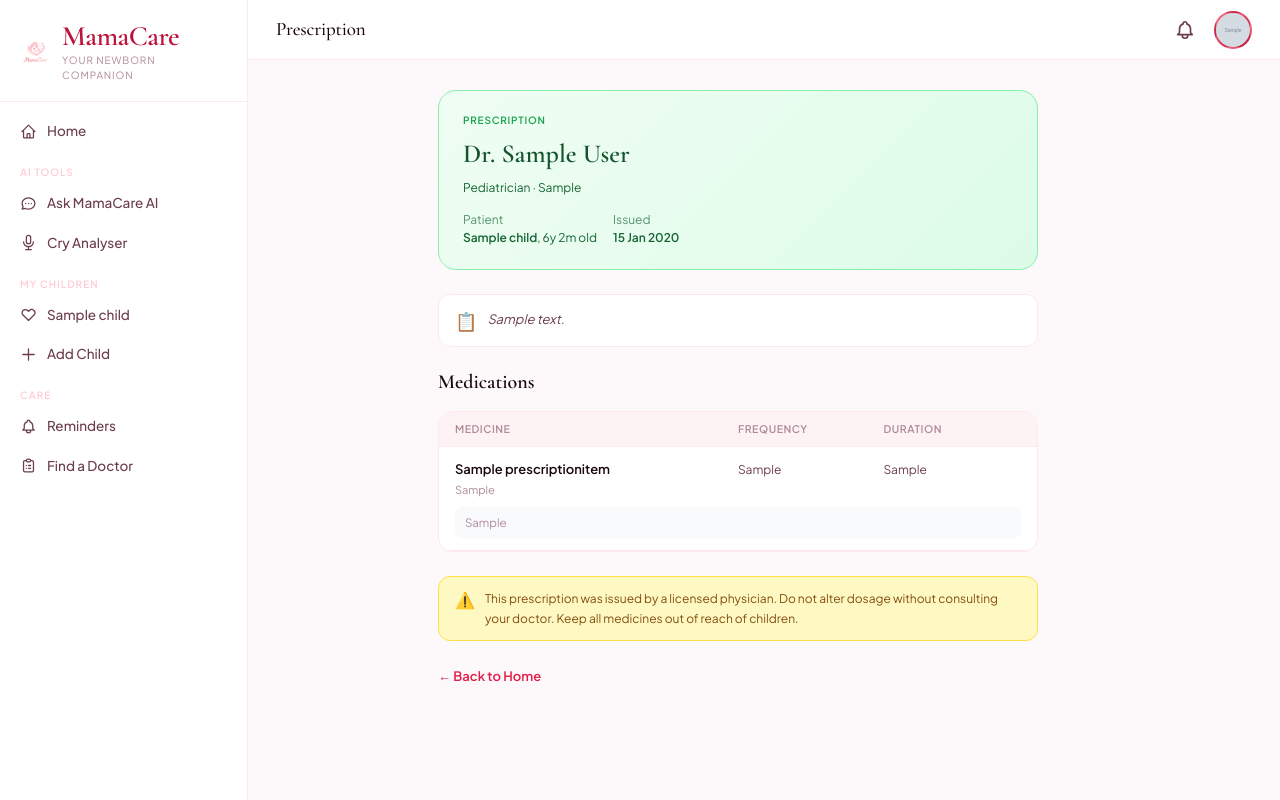
After one commit to enricoshilisia/mamacareai, a Django app: page /rx/00000000-0000-0000-0000-000000000001/ in a window 1280 px wide. The commit adds this page. Run offline with Django 5.2, Linux system fonts and the light colour scheme; a user stored in the database is signed in; tables that the repository leaves empty hold one stand-in row (values such as "Sample post"); grey boxes marked "Sample" are stand-in pictures; data that the repository does not hold is empty; some libraries are stand-ins or nearby versions.

Commit message:
Add dedicated prescription detail page for mothers
- New view prescriptions:detail — mother-only, shows full prescription
- New template with grid layout: medicine/frequency/duration columns,
  instructions below each drug, doctor info header, disclaimer
- Home page 'Full Rx' link now points to prescription detail instead of chat

Co-Authored-By: Claude Sonnet 4.6 <noreply@anthropic.com>

```diff
--- a/mothers/templates/mothers/home.html
+++ b/mothers/templates/mothers/home.html
@@ -133,7 +133,7 @@
       <h2 style="font-family:'Cormorant Garamond',serif;font-size:22px;font-weight:600;color:var(--ink);margin:0;">💊 Medication Schedule</h2>
       <p style="font-size:11px;color:var(--ink-3);margin:3px 0 0;">Dr. {{ rx.consultation.physician.full_name }}{% if rx.consultation.child %} · {{ rx.consultation.child.name }}{% endif %} · {{ rx.confirmed_at|date:"d M Y" }}</p>
     </div>
-    <a href="{% url 'consultations:chat_room' rx.consultation.pk %}"
+    <a href="{% url 'prescriptions:detail' rx.pk %}"
        style="font-size:11px;font-weight:600;color:var(--rose-mid);text-decoration:none;background:var(--rose-pale);border:1px solid var(--rose-border);border-radius:7px;padding:5px 10px;white-space:nowrap;flex-shrink:0;">
       Full Rx →
     </a>
--- /dev/null
+++ b/prescriptions/templates/prescriptions/prescription_detail.html
@@ -0,0 +1,88 @@
+{% extends "mothers/base.html" %}
+{% block title %}Prescription – MamaCare{% endblock %}
+{% block topbar_title %}Prescription{% endblock %}
+
+{% block content %}
+<div style="max-width:600px;margin:0 auto;">
+
+  {# ── Header ── #}
+  <div style="background:linear-gradient(135deg,#f0fdf4,#dcfce7);border:1px solid #86efac;border-radius:18px;padding:22px 24px;margin-bottom:24px;">
+    <p style="font-size:10px;font-weight:700;letter-spacing:.08em;text-transform:uppercase;color:#16a34a;margin-bottom:6px;">Prescription</p>
+    <h1 style="font-family:'Cormorant Garamond',serif;font-size:26px;font-weight:600;color:#14532d;margin:0 0 6px;">
+      Dr. {{ rx.consultation.physician.full_name }}
+    </h1>
+    <p style="font-size:12px;color:#166534;margin:0;">
+      {{ rx.consultation.physician.get_specialization_display }}
+      {% if rx.consultation.physician.hospital %} · {{ rx.consultation.physician.hospital }}{% endif %}
+    </p>
+    <div style="display:flex;gap:16px;margin-top:14px;flex-wrap:wrap;">
+      {% if rx.consultation.child %}
+      <div style="font-size:12px;color:#166534;">
+        <span style="opacity:.7;">Patient</span><br>
+        <strong>{{ rx.consultation.child.name }}</strong>{% if rx.consultation.child.age_display %}, {{ rx.consultation.child.age_display }}{% endif %}
+      </div>
+      {% endif %}
+      <div style="font-size:12px;color:#166534;">
+        <span style="opacity:.7;">Issued</span><br>
+        <strong>{{ rx.confirmed_at|date:"d M Y" }}</strong>
+      </div>
+    </div>
+  </div>
+
+  {# ── Notes ── #}
+  {% if rx.notes %}
+  <div style="background:var(--surface);border:1px solid var(--rose-border);border-radius:12px;padding:14px 16px;margin-bottom:20px;display:flex;gap:10px;align-items:flex-start;">
+    <span style="font-size:18px;line-height:1.3;">📋</span>
+    <p style="font-size:13px;color:var(--ink-2);line-height:1.6;margin:0;font-style:italic;">{{ rx.notes }}</p>
+  </div>
+  {% endif %}
+
+  {# ── Medication table ── #}
+  <div style="margin-bottom:24px;">
+    <h2 style="font-family:'Cormorant Garamond',serif;font-size:20px;font-weight:600;color:var(--ink);margin-bottom:14px;">Medications</h2>
+
+    <div style="background:var(--surface);border:1px solid var(--rose-border);border-radius:14px;overflow:hidden;">
+      {# Column headers #}
+      <div style="display:grid;grid-template-columns:2fr 1fr 1fr;background:#fdf2f4;border-bottom:1px solid var(--rose-border);padding:9px 16px;gap:8px;">
+        <p style="font-size:10.5px;font-weight:700;color:var(--ink-3);text-transform:uppercase;letter-spacing:.05em;margin:0;">Medicine</p>
+        <p style="font-size:10.5px;font-weight:700;color:var(--ink-3);text-transform:uppercase;letter-spacing:.05em;margin:0;">Frequency</p>
+        <p style="font-size:10.5px;font-weight:700;color:var(--ink-3);text-transform:uppercase;letter-spacing:.05em;margin:0;">Duration</p>
+      </div>
+
+      {% for item in rx.items.all %}
+      <div style="border-bottom:1px solid var(--rose-border);">
+        {# Main row #}
+        <div style="display:grid;grid-template-columns:2fr 1fr 1fr;padding:13px 16px;gap:8px;align-items:start;">
+          <div>
+            <p style="font-size:13px;font-weight:700;color:var(--ink);margin:0;">{{ item.drug_name }}</p>
+            <p style="font-size:11px;color:var(--ink-3);margin:2px 0 0;">{{ item.dosage }}</p>
+          </div>
+          <p style="font-size:12px;color:var(--ink-2);margin:0;padding-top:1px;">{{ item.frequency }}</p>
+          <p style="font-size:12px;color:var(--ink-2);margin:0;padding-top:1px;">{{ item.duration }}</p>
+        </div>
+        {# Instructions row if present #}
+        {% if item.instructions %}
+        <div style="padding:0 16px 12px;margin-top:-4px;">
+          <p style="font-size:11.5px;color:var(--ink-3);background:#f8fafc;border-radius:7px;padding:7px 10px;margin:0;line-height:1.5;">{{ item.instructions }}</p>
+        </div>
+        {% endif %}
+      </div>
+      {% endfor %}
+    </div>
+  </div>
+
+  {# ── Disclaimer ── #}
+  <div style="background:#fef9c3;border:1px solid #fde047;border-radius:12px;padding:12px 16px;margin-bottom:24px;display:flex;gap:10px;align-items:flex-start;">
+    <span style="font-size:16px;line-height:1.4;">⚠️</span>
+    <p style="font-size:12px;color:#854d0e;line-height:1.6;margin:0;">
+      This prescription was issued by a licensed physician. Do not alter dosage without consulting your doctor. Keep all medicines out of reach of children.
+    </p>
+  </div>
+
+  {# ── Back link ── #}
+  <a href="{% url 'mothers:home' %}" style="display:inline-flex;align-items:center;gap:6px;font-size:13px;font-weight:600;color:var(--rose-mid);text-decoration:none;">
+    ← Back to Home
+  </a>
+
+</div>
+{% endblock %}
--- a/prescriptions/urls.py
+++ b/prescriptions/urls.py
@@ -7,4 +7,5 @@ urlpatterns = [
     path('<uuid:pk>/suggest/',  views.suggest_drugs,        name='suggest'),
     path('<uuid:pk>/confirm/',  views.confirm_prescription,  name='confirm'),
     path('<uuid:pk>/get/',      views.get_prescription,      name='get'),
+    path('<uuid:pk>/',          views.prescription_detail,   name='detail'),
 ]
--- a/prescriptions/views.py
+++ b/prescriptions/views.py
@@ -201,6 +201,19 @@ def confirm_prescription(request, pk):
 
 
 @login_required
+def prescription_detail(request, pk):
+    """Mother-facing full prescription page."""
+    from django.shortcuts import render
+    rx = get_object_or_404(
+        Prescription,
+        consultation__mother=request.user,
+        pk=pk,
+        confirmed_at__isnull=False,
+    )
+    return render(request, "prescriptions/prescription_detail.html", {"rx": rx})
+
+
+@login_required
 def get_prescription(request, pk):
     """Return prescription data for a consultation."""
     consultation = get_object_or_404(Consultation, pk=pk)
```
